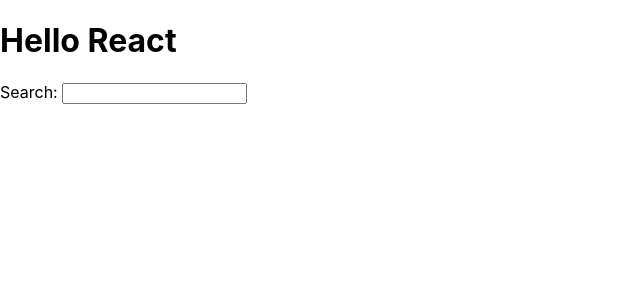
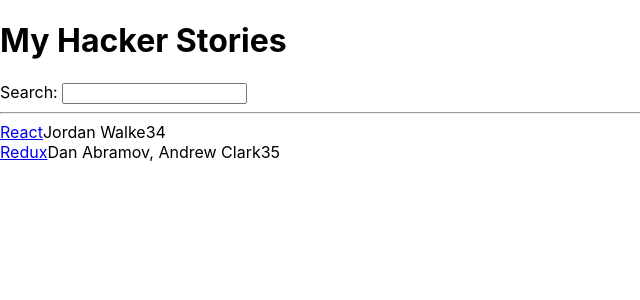
Before and after one commit to rpolley/hacker-stories, a React (Create React App) app: page / in a window 1280 px wide. Shown: the top 300 px of the page, without its empty margins (0-640 px from the left). Built offline with nearby package versions, Linux system fonts and the light colour scheme.

Commit message:
Lists in React

```diff
--- a/src/App.js
+++ b/src/App.js
@@ -1,13 +1,45 @@
-function getTitle(title){
-  return title;
-}
+const list = [
+  {
+    title: 'React',
+    url: 'https://reactjs.org/',
+    author: 'Jordan Walke',
+    num_comments: 3,
+    points: 4,
+    objectID: 0,
+  },
+  {
+    title: 'Redux',
+    url: 'https://redux.js.org/',
+    author: 'Dan Abramov, Andrew Clark',
+    num_comments: 3,
+    points: 5,
+    objectID: 1
+  },
+];
 function App() {
   return (
     <div>
-      <h1>Hello {getTitle('React')}</h1>
+      <h1>My Hacker Stories</h1>
 
       <label htmlFor="search">Search: </label>
       <input id="search" type="text"/>
+
+      <hr/>
+
+      {
+        list.map(function(item) {
+          return (
+            <div key={item.objectID}>
+              <span>
+                <a href={item.url}>{item.title}</a>
+              </span>
+              <span>{item.author}</span>
+              <span>{item.num_comments}</span>
+              <span>{item.points}</span>
+            </div>
+          );
+        })
+      }
     </div>
   );
 }
```
